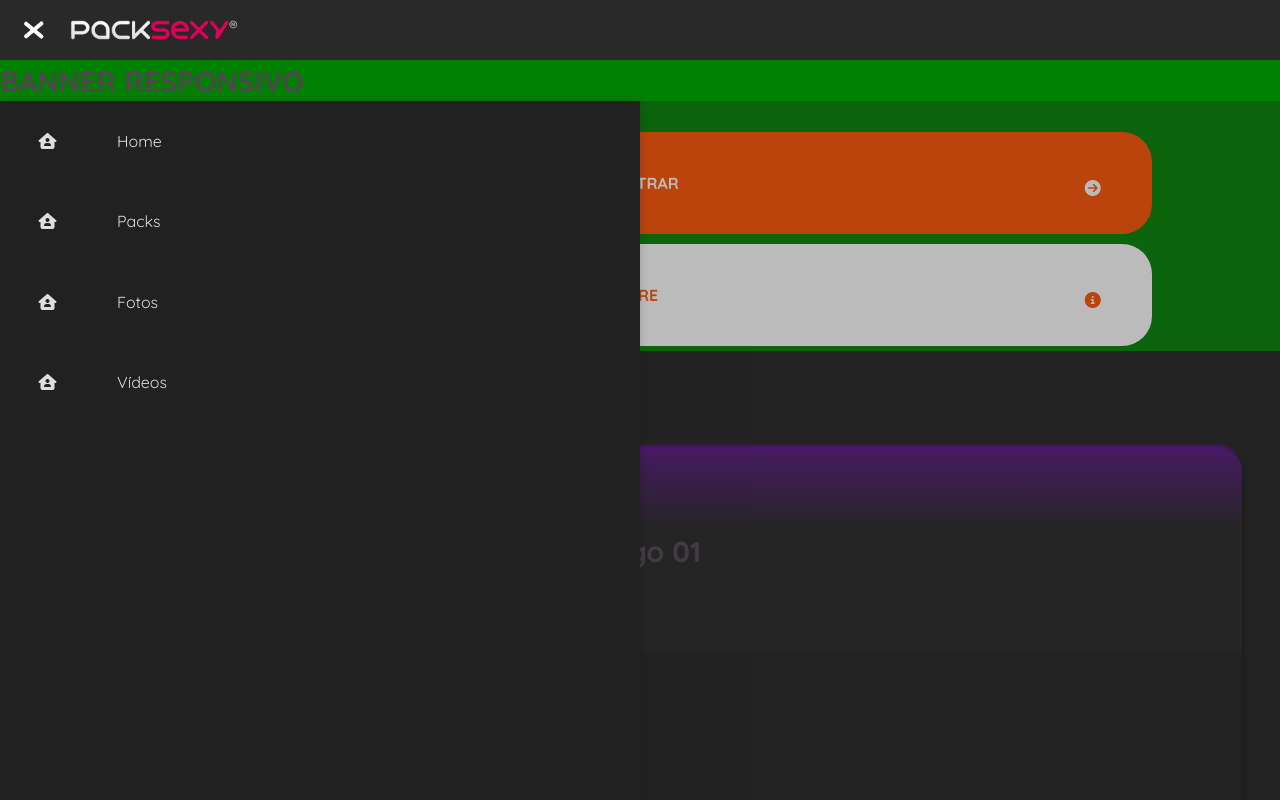
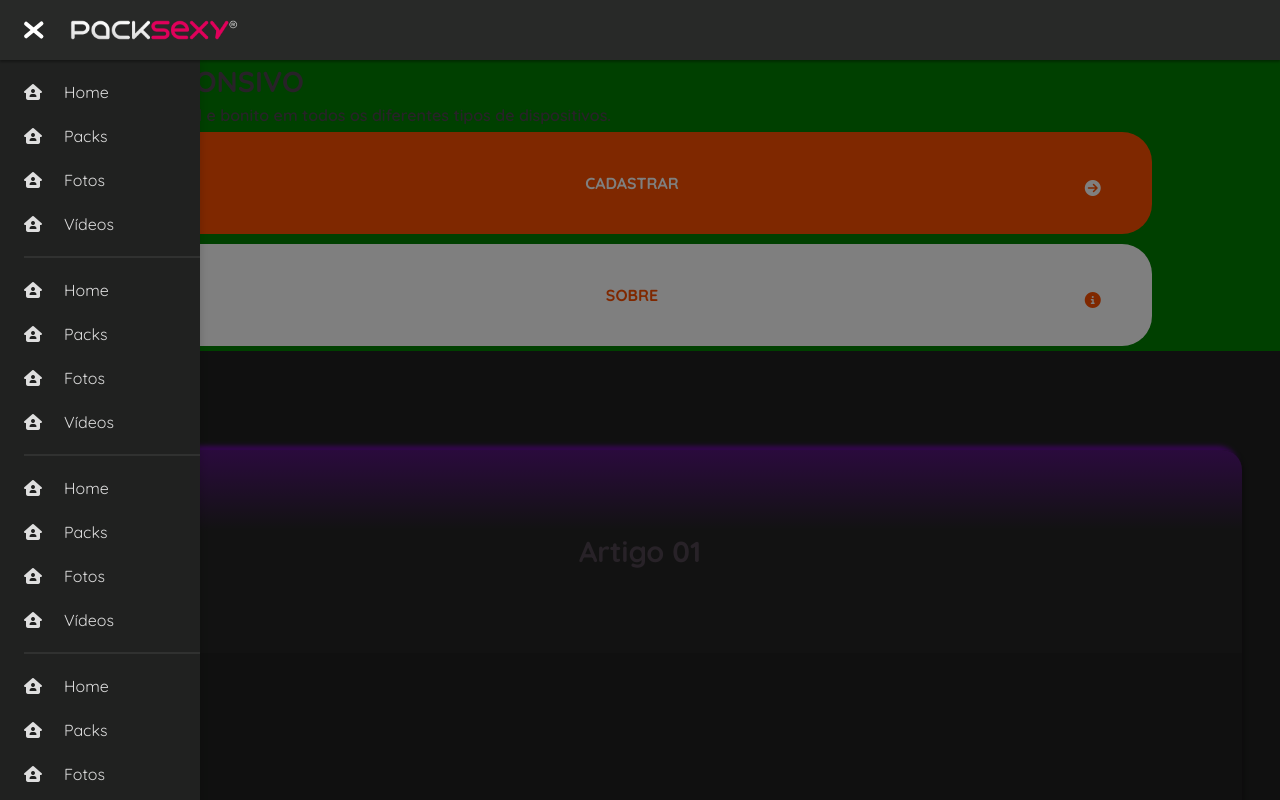
Before and after one commit to juniortex/Pack, a plain HTML site: page index.html in a window 1280 px wide. Both pictures are taken after a click on the element 35 px from the left and 30 px from the top of the page. Shown: the top 800 px of the page. Drawn offline with nearby package versions, Linux system fonts and the light colour scheme.

Commit message:
Site update

```diff
--- a/css/style.scss
+++ b/css/style.scss
@@ -15,32 +15,28 @@ body {
     background-color: #202120;
 }
 .cabecalho {
+    z-index: 999;
+    position: fixed;
+    width: 100vw;
     grid-area: header;
     display: grid;
     grid-template-columns: 30px 1fr 1fr;
-    grid-column: 1/4;
     align-items: center;
     gap: 20px;
     background-color:#282928;
     padding: 20px;
     box-shadow: 0 2px 2px #00000050;
-
     .buttons-menu {
         display: grid;
         align-items: center;
         width: 100%;
         height: 20px;
         cursor: pointer;
-        background-color:transparent;
         .barra {
             height: 4px;
             margin: 4px 0;
             background-color: white;
             border-radius: 50px;
-            transition: transform 1s;
-        }
-            .b1 {
-            width: 100%;
         }
         .b2 {
             width: 70%;
@@ -62,52 +58,74 @@ body {
         width: 168px;
         height: 20px;
         background: url('../media/Logotipo/Logotipo-a.png') center center/100% no-repeat;
-        font-size: 0;
-        background-color: transparent;
+    }
 }
 
-    //MENU:
+//BANNER:
+main {
+    grid-area: main;
+    margin-top: 60px;
     .menu {
+        position: fixed;
+        overflow-y: hidden;
         display: none;
         width: 100vw;
-        max-width: 300;
         height: 100vh;
-        position: fixed;
-        background-color: #28292850;
-        top: 0;
-        left: 0;
-        margin-top: calc(24px + 6%);
-    }
-    .menu ul {
-        width: 50%;
-        height: 100%;
-        padding: 0 3%;
+        background-color: rgba(0,0,0,0.5);
+        ul {
+            width: 200px;
+            max-width: 50vw;
+            height: 100vh;
+            overflow-y: scroll;
+            padding: 0 0 20px 24px;
             float: left;
             text-align: start;
             background-color: #202120;
             box-shadow: 1px 0px 8px #00000025;
+            &::-webkit-scrollbar {
+                width: 8px;
             }
-    .menu li {
+            &::-webkit-scrollbar-track {
+                background: #202120;
+                margin: 10px;
+            }
+            &::-webkit-scrollbar-thumb {
+                background-color: transparent;
+                border-radius: 20px;
+            }
+            &:hover {
+                &::-webkit-scrollbar {
+                    width: 8px;
+                }
+                &::-webkit-scrollbar-track {
+                    background: #202120;
+                }
+                &::-webkit-scrollbar-thumb {
+                    background-color: rgba(225, 225, 225, 0.3);
+                    border-radius: 20px;
+                }
+            }
+            li {
                 width: 100%;
-        padding: 5% 0%;
-    }
-    .menu li a {
+                margin: 20px 0;
+                a {
                     font-size: 1em;
                     color: #dedede;
                     font-weight: 400;
-    }
-    .menu li a i {
+                    i {
                         margin-right: 10%;
                     }
-    .menu li a:hover {
+                }
+                a:hover {
                     color: white;
-        transition: 0.25s ease;
+                }
+            }
+            hr {
+                border: 1px solid #303130;
+            }
         }
     }
 
-//BANNER:
-main{
-    grid-area: main;
     .banner {
     display: grid;
     grid-column: 1/4;
--- a/index.html
+++ b/index.html
@@ -41,7 +41,7 @@
     <header class="cabecalho">
         <div class="buttons-menu">
             <div class="button-menu" id="open">
-                <div class="barra b1"></div>
+                <div class="barra"></div>
                 <div class="barra b2"></div>
             </div>
             <div class="button-menu" id="close">
@@ -53,18 +53,32 @@
         <div class="logo">
             <a href="index.html"></a>
         </div>
+    </header>
 
+    <main class="conteúdo">
         <nav class="menu">
             <ul class="">
                 <li><a href="#"><i class="fas fa-house-user"></i> Home</a></li>
                 <li><a href="#"><i class="fas fa-house-user"></i> Packs</a></li>
                 <li><a href="#"><i class="fas fa-house-user"></i> Fotos</a></li>
                 <li><a href="#"><i class="fas fa-house-user"></i> Vídeos</a></li>
+                <hr>
+                <li><a href="#"><i class="fas fa-house-user"></i> Home</a></li>
+                <li><a href="#"><i class="fas fa-house-user"></i> Packs</a></li>
+                <li><a href="#"><i class="fas fa-house-user"></i> Fotos</a></li>
+                <li><a href="#"><i class="fas fa-house-user"></i> Vídeos</a></li>
+                <hr>
+                <li><a href="#"><i class="fas fa-house-user"></i> Home</a></li>
+                <li><a href="#"><i class="fas fa-house-user"></i> Packs</a></li>
+                <li><a href="#"><i class="fas fa-house-user"></i> Fotos</a></li>
+                <li><a href="#"><i class="fas fa-house-user"></i> Vídeos</a></li>
+                <hr>
+                <li><a href="#"><i class="fas fa-house-user"></i> Home</a></li>
+                <li><a href="#"><i class="fas fa-house-user"></i> Packs</a></li>
+                <li><a href="#"><i class="fas fa-house-user"></i> Fotos</a></li>
+                <li><a href="#"><i class="fas fa-house-user"></i> Vídeos</a></li>
             </ul>
         </nav>
-    </header>
-
-    <main class="conteúdo">
         <section class="banner">
             <div class="title">
                 <h2>BANNER RESPONSIVO</h2>
```
Also changed, not shown: css/style.css, 1 other file. Lines whose indentation alone changed are shown as unchanged.
